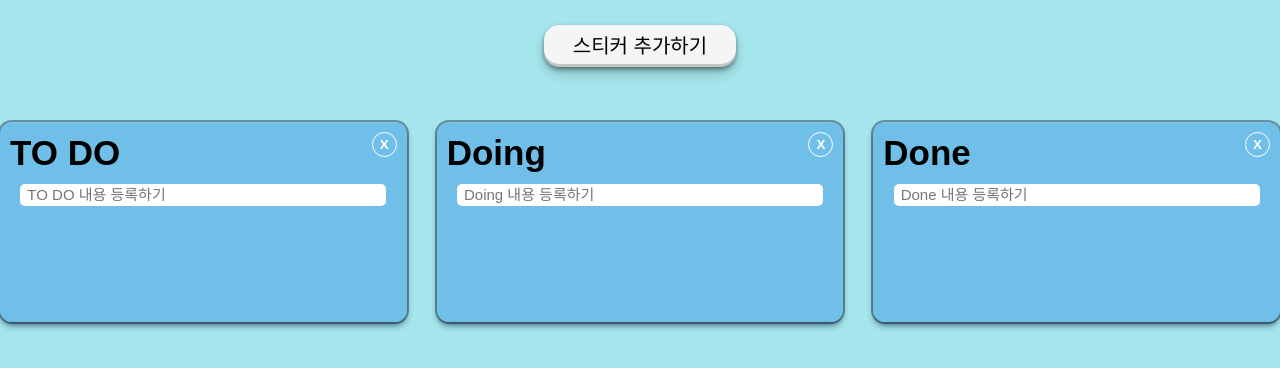
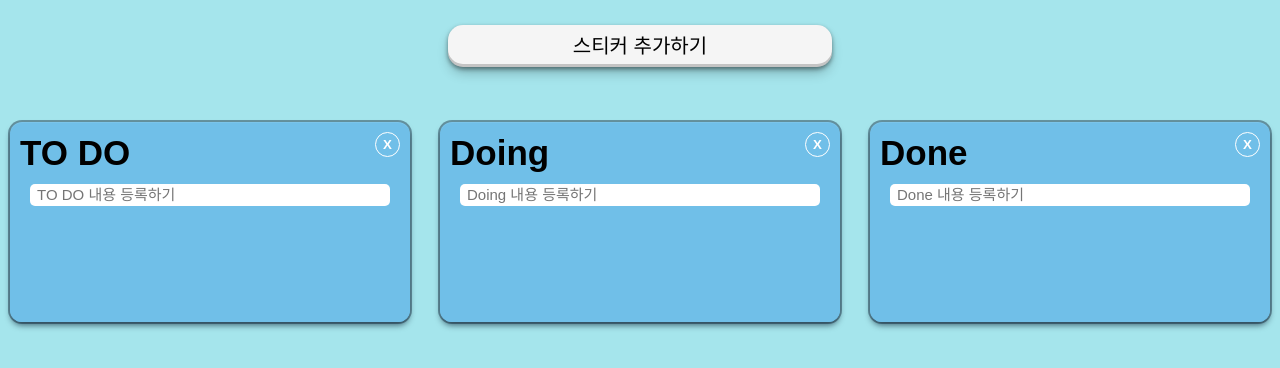
Before and after one commit to hyeongwoo94/TRELLOCLONE, a React (Create React App) app: page / in a window 1280 px wide. Shown: the top 368 px of the page. Built offline with nearby package versions, Linux system fonts and the light colour scheme.

Commit message:
스타일 수정

```diff
--- a/package.json
+++ b/package.json
@@ -11,6 +11,7 @@
     "@types/react": "^17.0.39",
     "@types/react-dom": "^17.0.11",
     "@types/styled-components": "^5.1.23",
+    "gh-pages": "^3.2.3",
     "react": "^17.0.2",
     "react-beautiful-dnd": "^13.1.0",
     "react-dom": "^17.0.2",
@@ -25,7 +26,9 @@
     "start": "react-scripts start",
     "build": "react-scripts build",
     "test": "react-scripts test",
-    "eject": "react-scripts eject"
+    "eject": "react-scripts eject",
+    "deploy": "gh-pages -d build",
+    "predeploy": "npm run build"
   },
   "eslintConfig": {
     "extends": [
@@ -45,6 +48,7 @@
       "last 1 safari version"
     ]
   },
+  "homepage": "https://hyeongwoo94.github.io/TRELLOCLONE",
   "devDependencies": {
     "@types/react-beautiful-dnd": "^13.1.2"
   }
--- a/src/App.tsx
+++ b/src/App.tsx
@@ -18,7 +18,12 @@ const Boards = styled.div`
   display: grid;
   width: 100%;
   gap: 30px;
+  padding: 0 10px;
   grid-template-columns: repeat(3, 1fr);
+  @media screen and (max-width: 500px) {
+    grid-template-columns: repeat(2, 1fr);
+    padding: 0 10px;
+  }
 `;
 const Harder = styled.div`
   width: 100%;
@@ -29,7 +34,12 @@ const AddBoard = styled.form`
   text-align: center;
 `;
 const Input = styled.input`
-  width: 15%;
+  @media screen and (max-width: 500px) {
+    width: 90%;
+    margin: 10px auto;
+  }
+  width: 30%;
+  margin-top: 30px;
   margin: 25px 10px;
   background: whitesmoke;
   border-radius: 15px;
```
Also changed, not shown: 1 other file (tests, documents, lock files or other folders).
